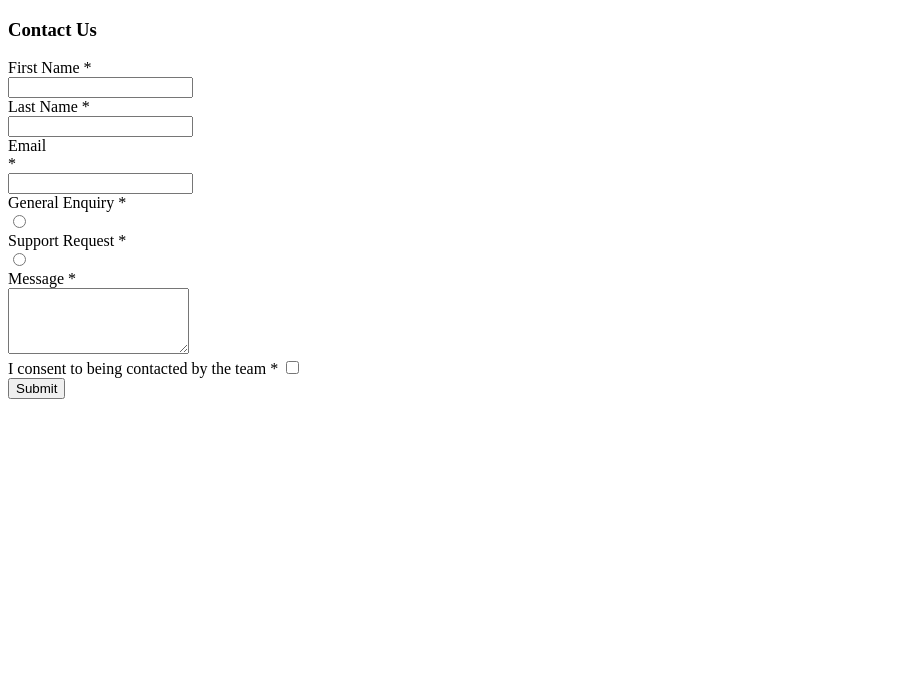
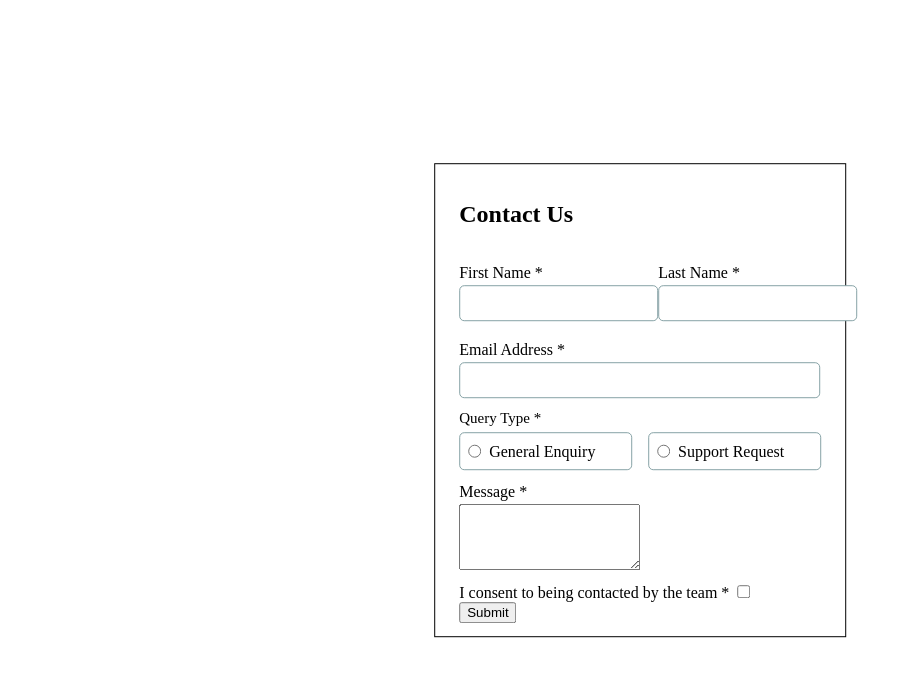
Before and after one commit to r00kieAd/contact-form-basic, a plain HTML site: page index.html in a window 1280 px wide. Shown: the whole page, without its empty margins (0-913 px from the left). Drawn offline with Linux system fonts and the light colour scheme.

Commit message:
updated files

```diff
--- a/index.html
+++ b/index.html
@@ -5,7 +5,8 @@
   <meta charset="UTF-8">
   <meta name="viewport" content="width=device-width, initial-scale=1.0">
   <title>Contact Form</title>
-  <link rel="shortcut icon" href="favicon.ico" type="image/x-icon">
+  <link rel="shortcut icon" href="images/favicon-32x32.png" type="image/x-icon">
+  <link rel="stylesheet" href="style.css">
 </head>
 
 <body>
@@ -15,30 +16,33 @@
         <h3>Contact Us</h3>
       </div>
       <div class="name-div">
-        <div class="first-name-div">
+        <div class="first-name-div form-x">
           <label for="firstName">First Name <span class="star">*</span></label><br>
           <input type="text" name="firstName" id="firstName">
         </div>
-        <div class="last-name-div">
+        <div class="last-name-div form-x">
           <label for="lastName">Last Name <span class="star">*</span></label><br>
           <input type="text" name="lastName" id="lastName">
         </div>
       </div>
-      <div class="email-div">
-        <label for="email">Email <Address></Address> <span class="star">*</span></label><br>
+      <div class="email-div form-x">
+        <label for="email">Email Address <span class="star">*</span></label><br>
         <input type="text" name="email" id="email">
       </div>
-      <div class="queryType">
-        <div class="general-q-div">
-          <label for="generalEnquiry">General Enquiry <span class="star">*</span></label><br>
-          <input type="radio" name="generalEnquiry" id="generalEnquiry" value="general">
-        </div>
-        <div class="support-q-div">
-          <label for="supportRequest">Support Request <span class="star">*</span></label><br>
-          <input type="radio" name="supportRequest" id="supportRequest" value="support">
+      <div class="query-div form-x">
+        <label for="query" class="qry">Query Type <span class="star">*</span></label>
+        <div class="queryType">
+          <div class="general-q-div form-x">
+            <label for="generalEnquiry">General Enquiry</label><br>
+              <input type="radio" name="generalEnquiry" id="generalEnquiry" value="general">
+          </div>
+          <div class="support-q-div form-x">
+            <label for="supportRequest">Support Request</label><br>
+            <input type="radio" name="supportRequest" id="supportRequest" value="support">
+          </div>
         </div>
       </div>
-      <div class="message-div">
+      <div class="message-div form-x">
         <label for="message">Message <span class="star">*</span></label><br>
         <textarea type="text" name="message" id="message" rows="4"></textarea>
       </div>
--- a/style.scss
+++ b/style.scss
@@ -0,0 +1,128 @@
+$lightGreen: hsl(148, 38%, 91%);
+$mediumGreen: hsl(169, 82%, 27%);
+$red: hsl(0, 66%, 54%);
+$white: hsl(0, 0%, 100%);
+$mediumGray: hsl(186, 15%, 59%);
+$darkGray: hsl(187, 24%, 22%);
+$mainWidth: clamp(25rem, 32vw, 50rem);
+
+
+#main {
+    position: absolute;
+    top: 50%;
+    left: 50%;
+    transform: translate(-50%, -50%);
+    width: $mainWidth;
+    border: 1px solid black;
+
+    .contactForm {
+        position: relative;
+        padding: .8rem 1.5rem;
+
+        .heading h3 {
+            font-size: 24px;
+        }
+
+        @mixin flex-display {
+            width: 100%;
+            display: flex;
+            flex-direction: row;
+            justify-content: space-between;
+            align-items: center;
+        }
+
+        @mixin input-focus {
+            border-color: $mediumGreen;
+            background: $lightGreen;
+        }
+
+        @mixin input-hover {
+            border-color: $mediumGreen;
+            cursor: pointer;
+        }
+
+        .form-x {
+            margin: 0.5rem 0;
+            font-size: 16px;
+
+            label {
+                line-height: 25px;
+            }
+
+            input {
+                outline: none;
+                padding: 7px 10px;
+                margin: 0;
+                border: 1px solid $mediumGray;
+                border-radius: 5px;
+                height: 20px;
+            }
+
+            input:focus {
+                @include input-focus;
+            }
+
+            input:hover {
+                @include input-hover;
+            }
+        }
+
+        .name-div {
+            @include flex-display;
+        }
+
+        .email-div {
+            input {
+                width: calc(100% - 1.4rem);
+            }
+        }
+
+        .query-div {
+
+            .qry {
+                font-size: 15px;
+            }
+
+            .queryType {
+                @include flex-display;
+
+                margin: 0;
+                height: 40px;
+
+                .form-x {
+                    @include flex-display;
+                    flex-direction: row-reverse;
+                    justify-content: left;
+                    border: 1px solid $mediumGray;
+                    padding: 8px;
+                    border-radius: 5px;
+
+                    label {
+                        line-height: 0;
+                        margin-top: .1rem;
+                    }
+
+                    input[type="radio"] {
+                        margin-right: .5rem;
+                    }
+
+                    input[type="radio"]:focus {
+                        @include input-focus;
+                    }
+                }
+
+                .form-x:hover {
+                    @include input-hover;
+                }
+
+                .general-q-div {
+                    margin-right: .5rem;
+                }
+
+                .support-q-div {
+                    margin-left: .5rem;
+                }
+            }
+        }
+    }
+}
```
Also changed, not shown: style.css, 1 other file.
